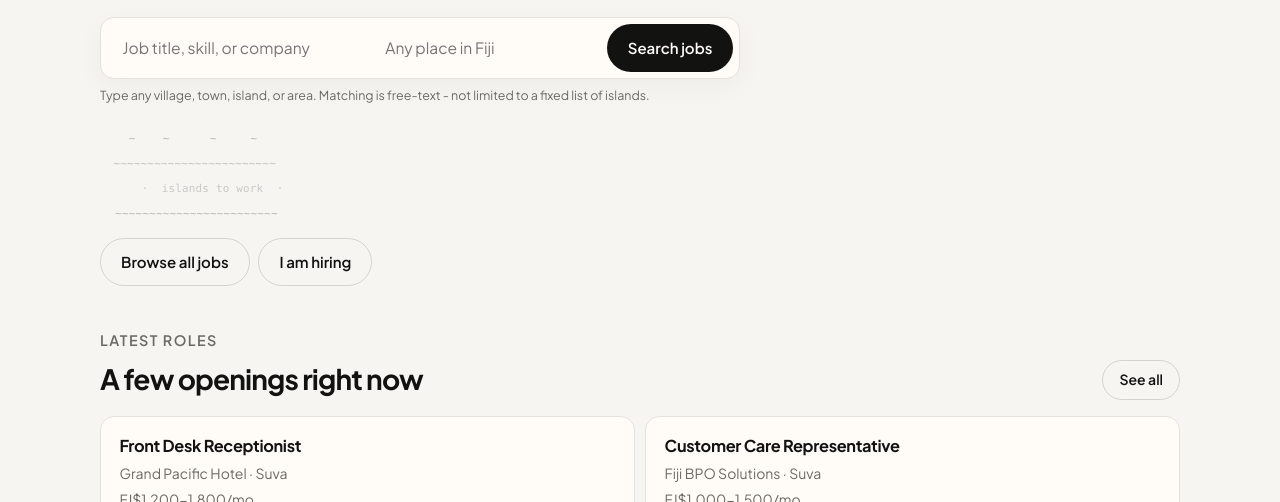
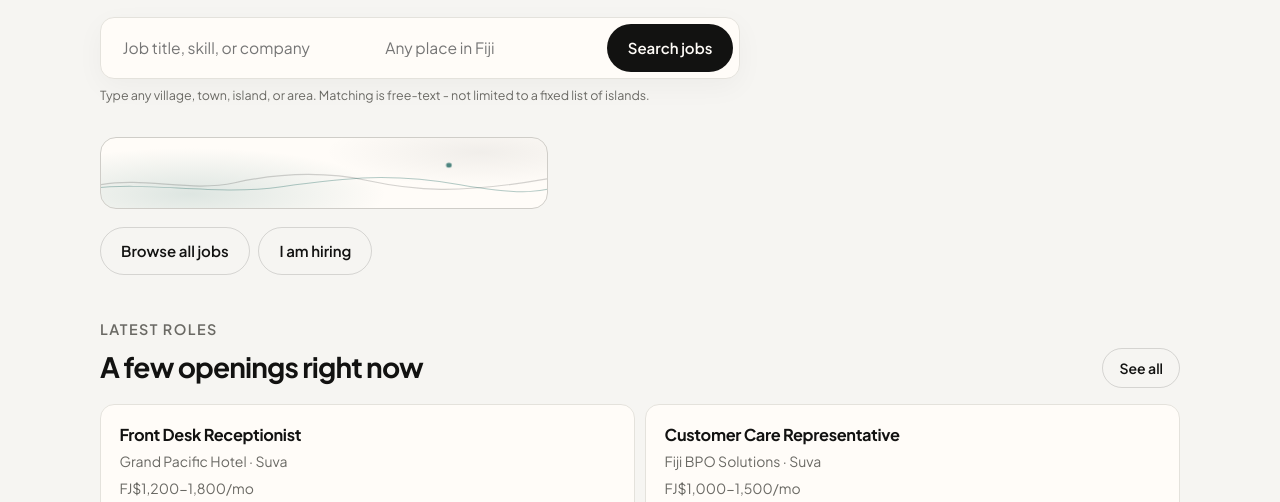
Before and after one commit to F1J197/vitiwork-landing, a plain HTML site: page index.html in a window 1280 px wide. Shown: the part 298-800 px from the top of the page. Drawn offline with Linux system fonts and the light colour scheme.

Commit message:
Remove ASCII; elegant horizon visual on home

```diff
--- a/index.html
+++ b/index.html
@@ -293,33 +293,6 @@
     .foot { display: flex; flex-wrap: wrap; justify-content: space-between; gap: 0.75rem; align-items: center; }
     .foot button { border: 0; background: none; color: var(--muted); font-size: 0.8rem; cursor: pointer; font-weight: 500; }
     .foot button:hover { color: var(--ink); }
-
-
-    .ascii-stage {
-      margin: 1.75rem 0 0;
-      max-width: 28rem;
-      font-family: ui-monospace, SFMono-Regular, Menlo, Monaco, Consolas, monospace;
-      font-size: 0.68rem;
-      line-height: 1.15;
-      color: color-mix(in srgb, var(--ink) 28%, transparent);
-      letter-spacing: 0.02em;
-      white-space: pre;
-      user-select: none;
-      overflow: hidden;
-    }
-    .ascii-stage .wave {
-      display: block;
-      animation: drift 8s var(--ease) infinite;
-    }
-    .ascii-stage .wave:nth-child(2) { animation-delay: -2.5s; opacity: 0.85; }
-    .ascii-stage .wave:nth-child(3) { animation-delay: -5s; opacity: 0.7; }
-    @keyframes drift {
-      0%, 100% { transform: translateX(0); }
-      50% { transform: translateX(8px); }
-    }
-    @media (prefers-reduced-motion: reduce) {
-      .ascii-stage .wave { animation: none; }
-    }
     .list-empty {
       padding: 2rem 1.4rem 1.6rem;
     }
@@ -341,6 +314,56 @@
       overflow: hidden;
       text-overflow: ellipsis;
       white-space: nowrap;
+    }
+
+
+    .home-visual {
+      position: relative;
+      margin: 2rem 0 0.25rem;
+      max-width: 28rem;
+      height: 72px;
+      border-radius: 16px;
+      overflow: hidden;
+      border: 1px solid color-mix(in srgb, var(--line) 90%, var(--ink));
+      background:
+        radial-gradient(ellipse 80% 120% at 20% 80%, color-mix(in srgb, var(--accent) 14%, transparent), transparent 55%),
+        radial-gradient(ellipse 70% 100% at 85% 20%, color-mix(in srgb, var(--ink) 6%, transparent), transparent 50%),
+        var(--surface);
+    }
+    .home-visual svg {
+      position: absolute;
+      inset: 0;
+      width: 100%;
+      height: 100%;
+    }
+    .home-visual .horizon {
+      fill: none;
+      stroke: color-mix(in srgb, var(--ink) 18%, transparent);
+      stroke-width: 1.25;
+      stroke-linecap: round;
+    }
+    .home-visual .horizon-soft {
+      stroke: color-mix(in srgb, var(--accent) 35%, transparent);
+      stroke-width: 1;
+      opacity: 0.9;
+      animation: horizonShift 10s ease-in-out infinite;
+    }
+    .home-visual .dot {
+      fill: var(--accent);
+      opacity: 0.55;
+      animation: pulseDot 3.5s ease-in-out infinite;
+    }
+    @keyframes horizonShift {
+      0%, 100% { transform: translateX(0); }
+      50% { transform: translateX(12px); }
+    }
+    @keyframes pulseDot {
+      0%, 100% { opacity: 0.35; r: 2.5; }
+      50% { opacity: 0.75; }
+    }
+    @media (prefers-reduced-motion: reduce) {
+      .home-visual .horizon-soft,
+      .home-visual .dot { animation: none; }
     }
 
     .toast {
@@ -397,7 +420,14 @@
         </div>
         <p class="place-hint">Type any village, town, island, or area. Matching is free-text - not limited to a fixed list of islands.</p>
 
-        <div class="ascii-stage" id="ascii-art" aria-hidden="true"></div>
+        <div class="home-visual" aria-hidden="true">
+          <svg viewBox="0 0 400 72" preserveAspectRatio="none">
+            <path class="horizon" d="M0 48 C 40 40, 80 56, 120 46 S 200 34, 240 44 S 320 58, 400 42" />
+            <path class="horizon horizon-soft" d="M-20 52 C 30 44, 90 60, 150 50 S 250 36, 310 48 S 380 56, 420 44" />
+            <circle class="dot" cx="312" cy="28" r="2.5" />
+          </svg>
+        </div>
+
 
         <div class="hero-actions">
           <button type="button" class="btn btn-ghost" data-go="jobs">Browse all jobs</button>
@@ -736,8 +766,7 @@
     if (hl) hl.value = '';
     if (jq) jq.value = '';
     if (jl) jl.value = '';
-    paintAscii();
-  paintChips();
+    paintChips();
     paintJobs();
     toast('Showing all jobs');
   }
@@ -983,25 +1012,7 @@
     toast("Signed out");
   };
 
-
-  function paintAscii() {
-    var el = document.getElementById('ascii-art');
-    if (!el) return;
-    var frames = [
-      '    ~   ~     ~      ~\n  ~~~~~~~~~~~~~~~~~~~~~~~~\n    .  Viti · Work  .\n  ~~~~~~~~~~~~~~~~~~~~~~~~',
-      '   ~     ~   ~    ~\n  ~~~~~~~~~~~~~~~~~~~~~~~~\n    .  Viti · Work  .\n  ~~~~~~~~~~~~~~~~~~~~~~~~',
-      '     ~  ~      ~   ~\n  ~~~~~~~~~~~~~~~~~~~~~~~~\n    .  Viti · Work  .\n  ~~~~~~~~~~~~~~~~~~~~~~~~'
-    ];
-    // professional static+soft motion via CSS on wave lines
-    el.innerHTML =
-      '<span class="wave">    ~    ~      ~     ~</span>\n' +
-      '<span class="wave">  ~~~~~~~~~~~~~~~~~~~~~~~~</span>\n' +
-      '<span class="wave">     ·  islands to work  ·</span>\n' +
-      '<span class="wave">  ~~~~~~~~~~~~~~~~~~~~~~~~</span>';
-  }
-
   /* Boot */
-  paintAscii();
   paintChips();
   paintHome();
   paintJobs();
```
Also changed, not shown: public/index.html (+59 -48 lines).
